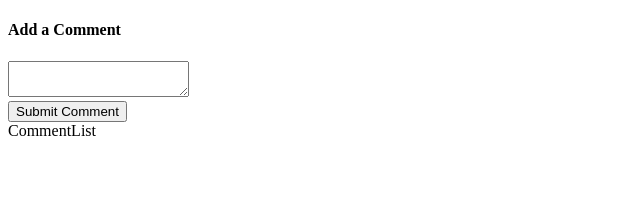
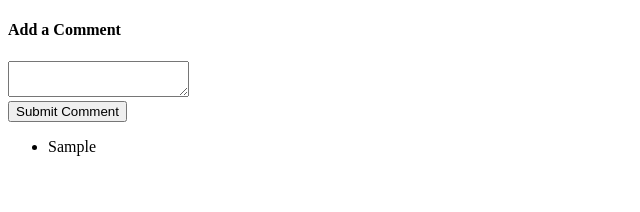
Before and after one commit to sandipguchait/testing, a React (Create React App) app: page / in a window 1280 px wide. Both pictures are taken after typing "Sample" into the empty fields and a click on the button "Submit Comment". Shown: the top 212 px of the page, without its empty margins (0-640 px from the left). Built offline with nearby package versions, Linux system fonts and the light colour scheme.

Commit message:
connecting the state and rendering Comments as li

```diff
--- a/src/components/CommentList.js
+++ b/src/components/CommentList.js
@@ -1,14 +1,29 @@
 import React, { Component } from 'react';
+import { connect } from 'react-redux';
 
 class CommentList extends Component {
+
+    renderComments(){
+        return this.props.comments.map(comment => {
+            return <li key={comment}>{comment}</li>
+        });
+    }
 
     render() {
         return (
             <div>
-                CommentList
+                <ul>
+                    {this.renderComments()}
+                </ul>
             </div>
         );
     }
 }
 
-export default CommentList;
+const mapStateToprops = ( state ) => {
+    return {
+        comments: state.comments
+    }
+}
+
+export default connect(mapStateToprops)(CommentList);
```
